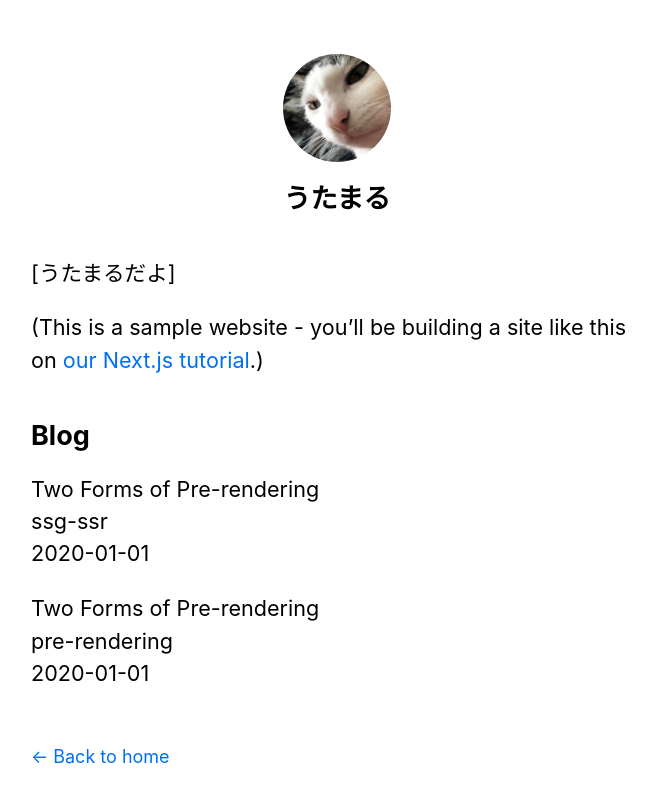
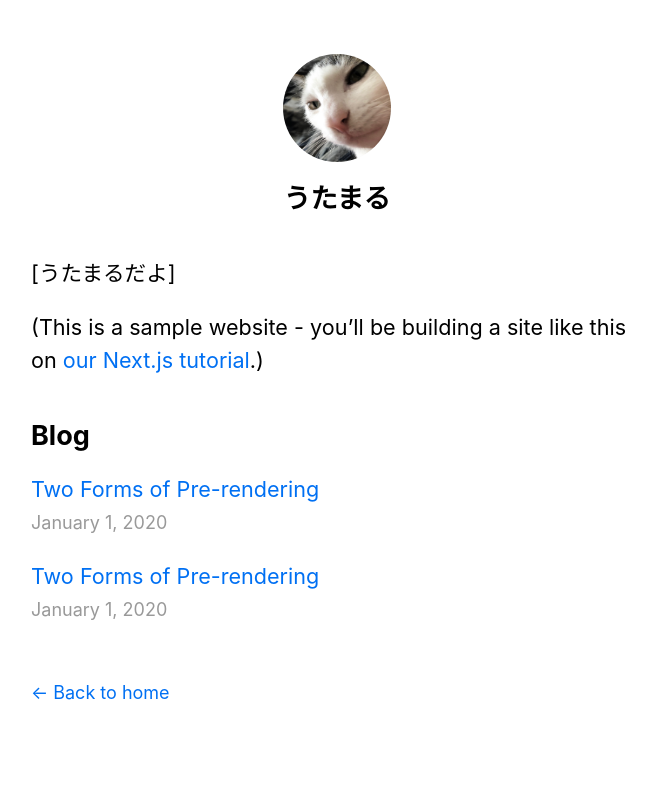
Before and after one commit to Takaf19/testApp-next.js, a Next.js app in the folder nextjs-blog/: page / in a window 1280 px wide. Shown: the top 802 px of the page, without its empty margins (303-959 px from the left). Built offline with nearby package versions, Linux system fonts and the light colour scheme.

Commit message:
Update index.js

```diff
--- a/nextjs-blog/pages/index.js
+++ b/nextjs-blog/pages/index.js
@@ -2,6 +2,8 @@
 import { getSortedPostsData } from '../lib/posts'
 import Layout, { siteTitle } from '../components/layout'
 import utilStyles from '../styles/utils.module.css'
+import Link from 'next/link'
+import Date from '../components/date'
 
 export default function Home ({ allPostsData }) {
   return (
@@ -21,11 +23,13 @@
         <ul className={utilStyles.list}>
           {allPostsData.map(({ id, date, title }) => (
             <li className={utilStyles.listItem} key={id}>
-              {title}
+              <Link href="/posts/[id]" as={`/posts/${id}`}>
+                <a>{title}</a>
+              </Link>
               <br />
-              {id}
-              <br />
-              {date}
+              <small className={utilStyles.lightText}>
+                <Date dateString={date} />
+              </small>
             </li>
           ))}
         </ul>
```
